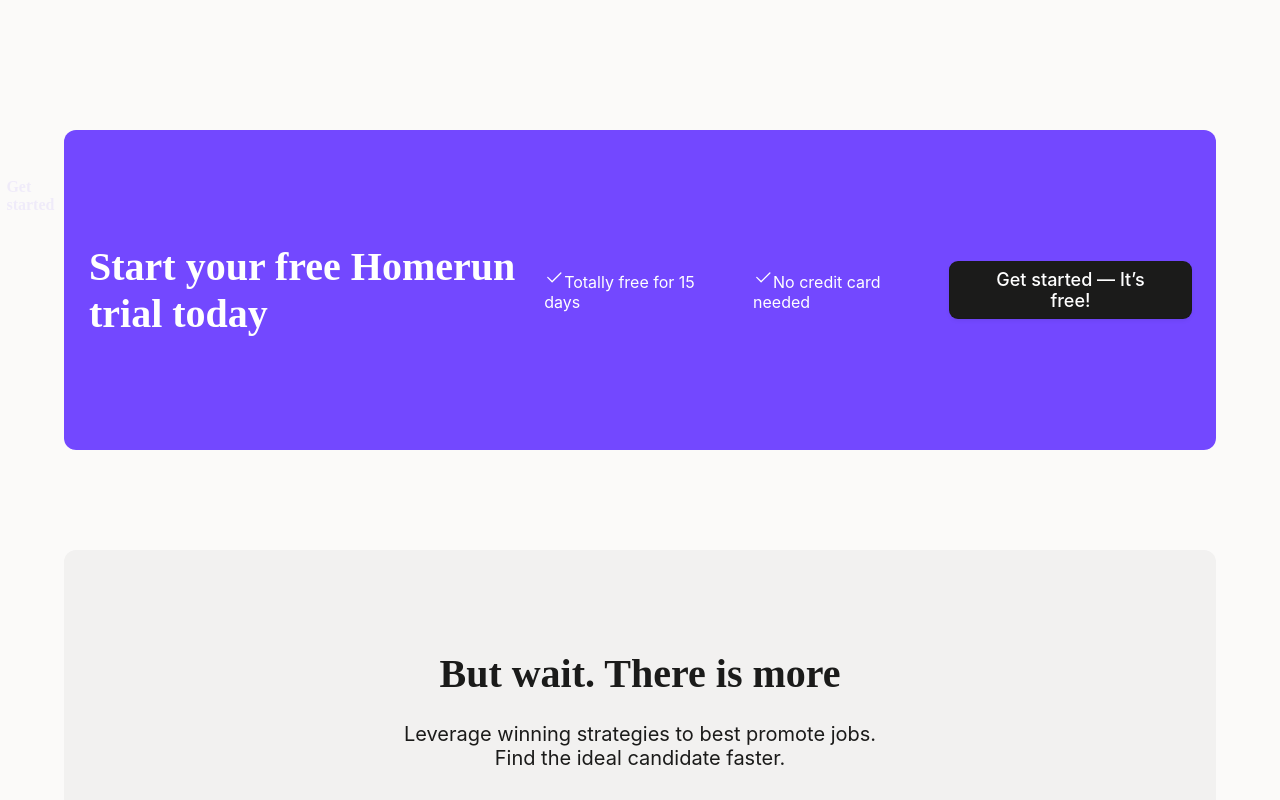
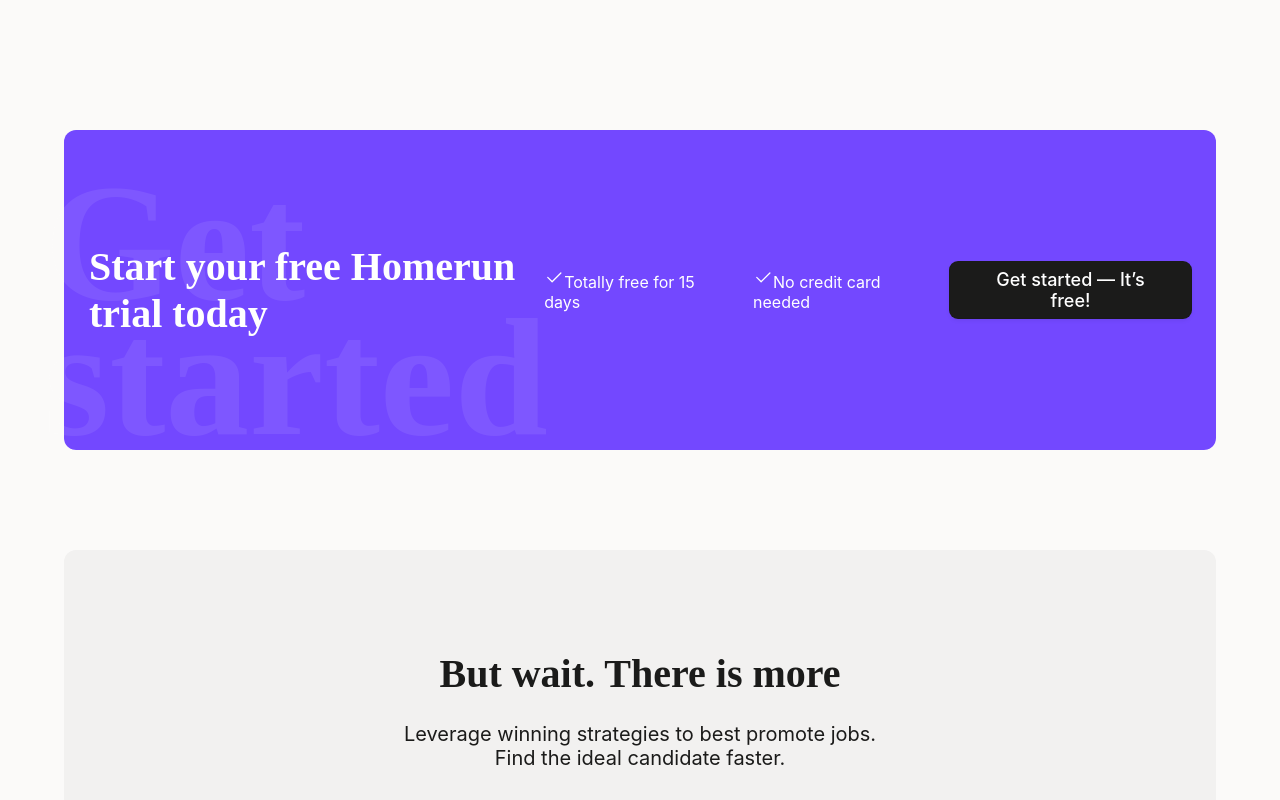
Before and after one commit to ayarmkt/tech-test, a React (Create React App) app: page / in a window 1280 px wide. Shown: the part 2600-3400 px from the top of the page. Built offline with nearby package versions, Linux system fonts and the light colour scheme.

Commit message:
fixed push trial section

```diff
--- a/src/App.js
+++ b/src/App.js
@@ -51,6 +51,7 @@
           flexDirection='row'
           btnColor={theme.colors.black}
           showAdditionalText={false}
+          showBGText={true}
         />
         <FeatureDetailsSection />
         <PushTrialSection
@@ -59,6 +60,7 @@
           textAlign='center'
           btnColor={theme.colors.purple}
           showAdditionalText={true}
+          showBGText={false}
         />
       </StyledApp>
     </ThemeProvider>
--- a/src/components/PushTrialSection.js
+++ b/src/components/PushTrialSection.js
@@ -5,6 +5,7 @@
 import { StyledPushTrialSection } from './styles/PushTrialSection.styled';
 import { BsCheck2 } from 'react-icons/bs';
 import { StyledBGText } from './styles/PushTrialSection.styled';
+import { StyledAdditionalText } from './styles/PushTrialSection.styled';
 
 const PushTrialSection = ({
   bgColor,
@@ -14,6 +15,7 @@
   textAlign,
   btnColor,
   showAdditionalText,
+  showBGText,
 }) => {
   const themeContext = useContext(ThemeContext);
 
@@ -26,11 +28,12 @@
       color={color}
       order={order}
       flexDirection={flexDirection}
-      showAdditionalText={showAdditionalText}
 
       //justifyContent={flexDirection === 'row' ? 'space-evenly' : 'center'}
     >
-      {showAdditionalText && <p>What are you waiting for?</p>}
+      {showAdditionalText && (
+        <StyledAdditionalText>What are you waiting for?</StyledAdditionalText>
+      )}
       <SectionTitle
         sectionTitleText='Start your free Homerun trial today'
         color={color}
@@ -53,11 +56,13 @@
         padding='0 25px'
         bgColor={btnColor}
       />
-      <StyledBGText>
-        Get
-        <br />
-        started
-      </StyledBGText>
+      {showBGText && (
+        <StyledBGText>
+          Get
+          <br />
+          started
+        </StyledBGText>
+      )}
     </StyledPushTrialSection>
   );
 };
--- a/src/components/styles/PushTrialSection.styled.js
+++ b/src/components/styles/PushTrialSection.styled.js
@@ -13,11 +13,6 @@
   position: relative;
   margin: 100px 0;
 
-  p {
-    font: ${({ theme }) => theme.fonts.contentLabel};
-    color: ${({ theme }) => theme.colors.purple};
-  }
-
   ul {
     list-style: none;
     display: flex;
@@ -31,14 +26,19 @@
   }
 `;
 
+export const StyledAdditionalText = styled.p`
+  font: ${({ theme }) => theme.fonts.contentLabel};
+  color: ${({ theme }) => theme.colors.purple};
+`;
+
 export const StyledBGText = styled.p`
   font: 800 168px Manrope;
   color: white;
   opacity: 0.08;
   line-height: 0.8;
   position: absolute;
-  top: 15%;
-  left: -5%;
+  top: 45px;
+  left: -20px;
 `;
 
 //padding: 0 25px;
```
